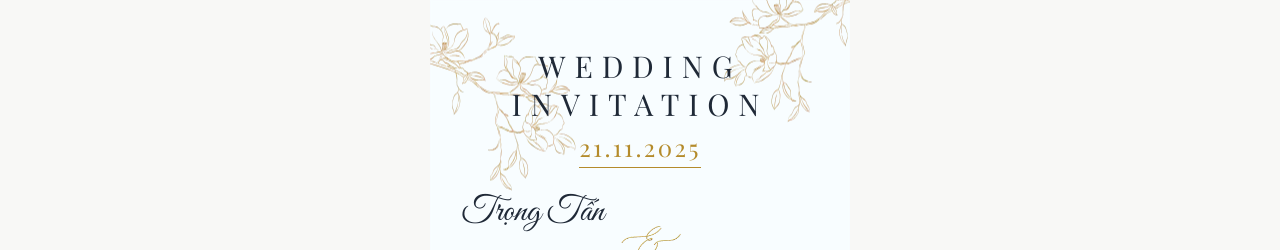
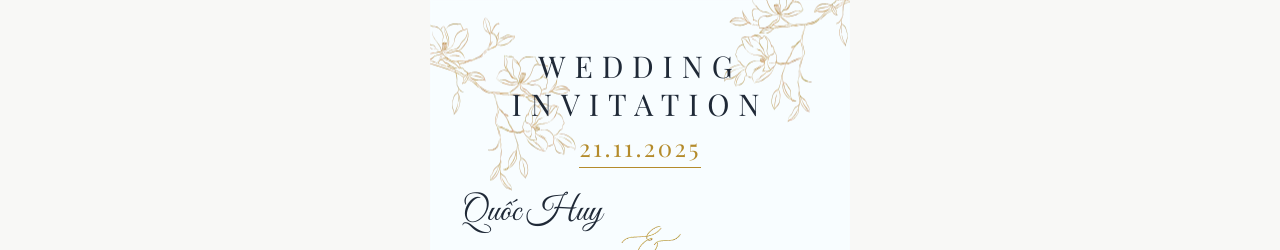
Before and after one commit to CloudyWeddingFilm/PhamQuocHuy_BuiThiToNhu, a plain HTML site: page index.html in a window 1280 px wide. Shown: the top 250 px of the page. Drawn offline with nearby package versions, Linux system fonts and the light colour scheme.

Commit message:
second commit

```diff
--- a/index.html
+++ b/index.html
@@ -108,7 +108,7 @@
 
             <!-- Couple -->
             <div class="mt-[3rem] flex items-center justify-center relative" style="height: 60px;">
-                <p class="script text-[2.2rem] text-gray-800 absolute left-[2%] top-[-50%]">Trọng Tấn</p>
+                <p class="script text-[2.2rem] text-gray-800 absolute left-[2%] top-[-50%]">Quốc Huy</p>
                 <img src="png.png" alt="&" class="h-[7rem] absolute left-[53%] transform -translate-x-1/2">
                 <p class="script text-[2.2rem] text-gray-800 absolute right-[2%] bottom-[-50%]">Tố Như</p>
             </div>
```
